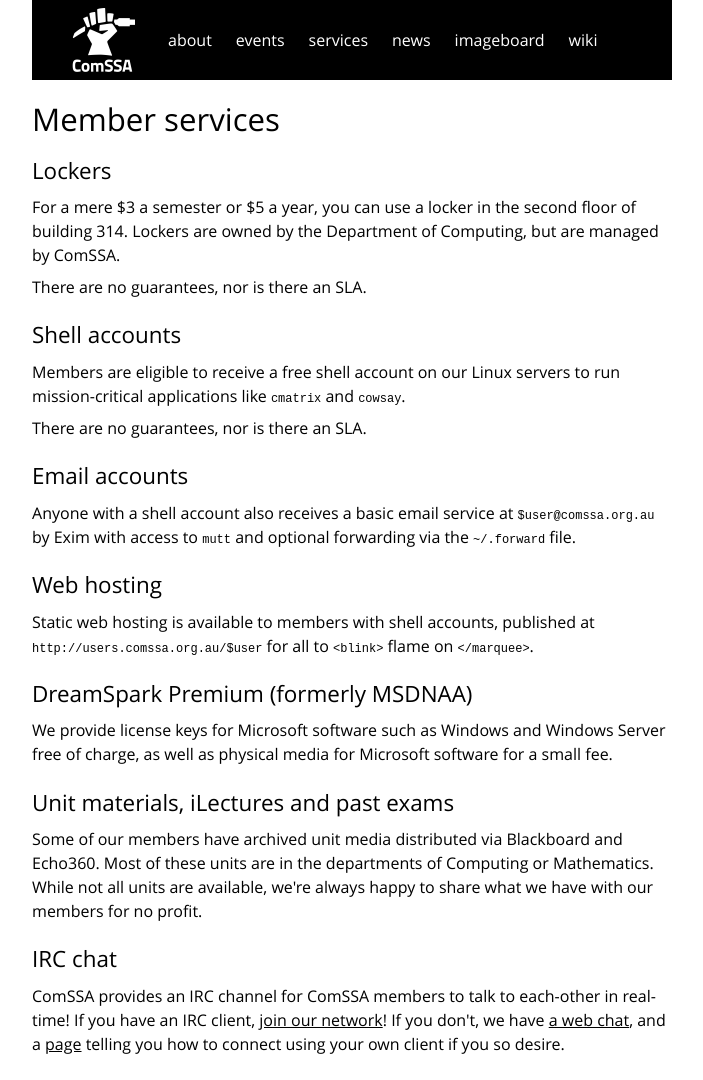
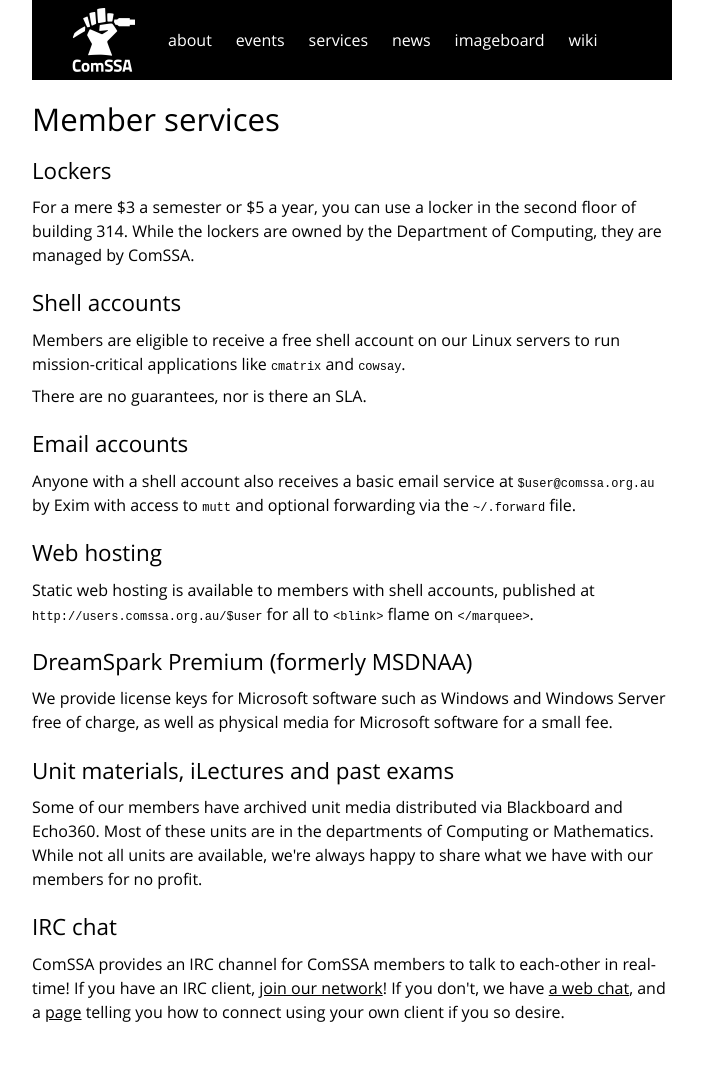
Before and after one commit to ComSSA/www.comssa.org.au, a Jekyll site: the page built from services/index.html, in a window 1280 px wide. Shown: the whole page, without its empty margins (288-991 px from the left). Built offline with Jekyll 4.4.1, drawn with Linux system fonts in a browser that asks for light colours; after the commit the page ends 1048 px from its top, so only the background shows below that.

Commit message:
fixed typos and improved wording

```diff
--- a/services/index.html
+++ b/services/index.html
@@ -6,10 +6,8 @@ title: Member services
 <h2>Lockers</h2>
 
 <p>For a mere $3 a semester or $5 a year, you can use a locker in the second
-floor of building 314. Lockers are owned by the Department of Computing, but
-are managed by ComSSA.
-
-<p>There are no guarantees, nor is there an SLA.
+floor of building 314. While the lockers are owned by the Department of
+Computing, they are managed by ComSSA.
 
 <h2>Shell accounts</h2>
 
```
